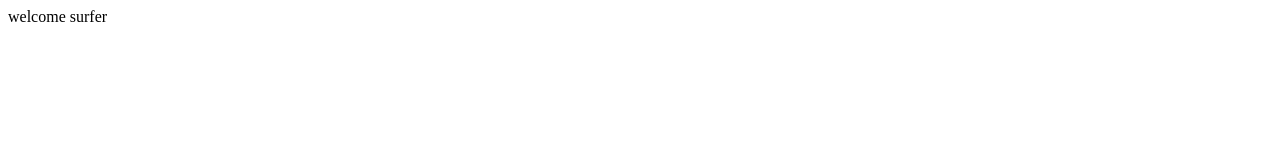
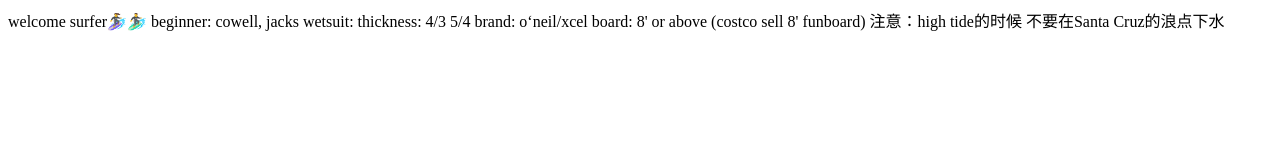
Before and after one commit to bayareasurfing/surfer, a plain HTML site: page index.html in a window 1280 px wide. Drawn offline with Linux system fonts and the light colour scheme.

Commit message:
feat(index): basic beginner stuff

```diff
--- a/index.html
+++ b/index.html
@@ -7,6 +7,15 @@
   <title>Document</title>
 </head>
 <body>
-  welcome surfer
+  welcome surfer🏄‍♀️🏄‍♂️
+
+  beginner: cowell, jacks
+  wetsuit:
+    thickness: 4/3 5/4
+    brand: o‘neil/xcel
+  board: 8' or above (costco sell 8' funboard)
+
+  注意：high tide的时候 不要在Santa Cruz的浪点下水
+
 </body>
 </html>
```
